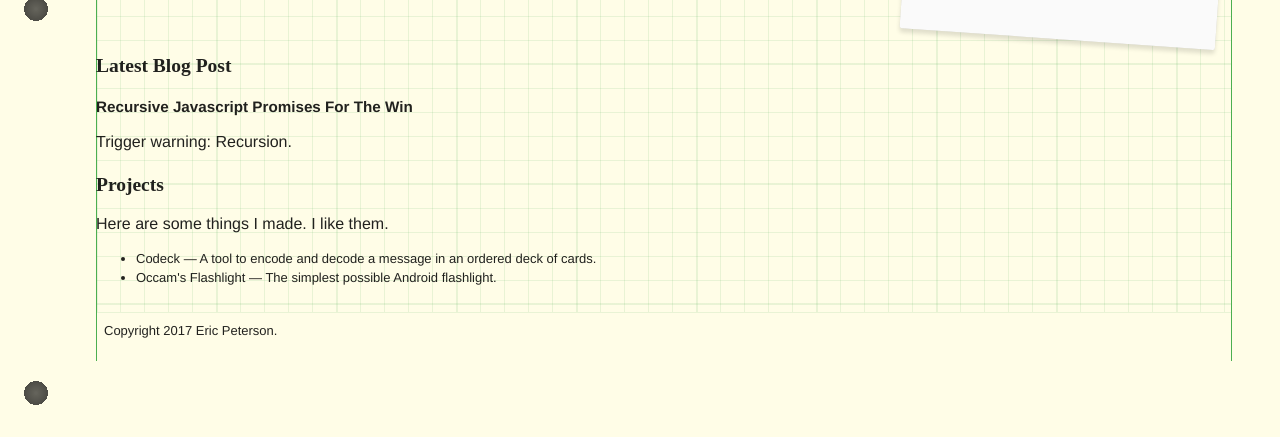
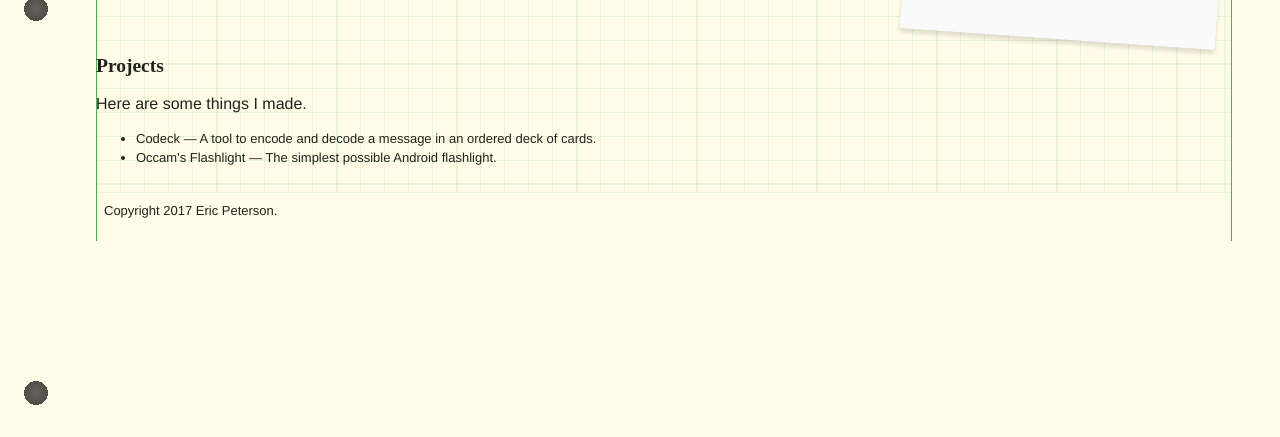
Before and after one commit to epeterson320/epeterson320.github.io, a Jekyll site: the page built from index.md, in a window 1280 px wide, cut to the strip 463-900 px from the top of the page. Built offline with Jekyll 4.4.1, drawn with Linux system fonts in a browser that asks for light colours; some web fonts are replaced.

Commit message:
Remove blogs posts

```diff
--- a/_layouts/landing.html
+++ b/_layouts/landing.html
@@ -30,18 +30,12 @@
 
       <!-- Bio/Content -->
 
-      <div class="content-main">{{ content }}</div>
-
-
-      <h2>Latest Blog Post</h2>
-      <article>
-        <h3><a href="{{ site.posts[0].url }}">{{ site.posts[0].title }}</a></h3>
-        {{ site.posts[0].excerpt }}
-      </article>
-
+      <div class="content-main">
+        {{ content }}
+      </div>
 
       <h2>Projects</h2>
-      <p>Here are some things I made. I like them.</p>
+      <p>Here are some things I made.</p>
       <ul class="project-list">
       {% for project in site.data.projects %}
         <li>
```
